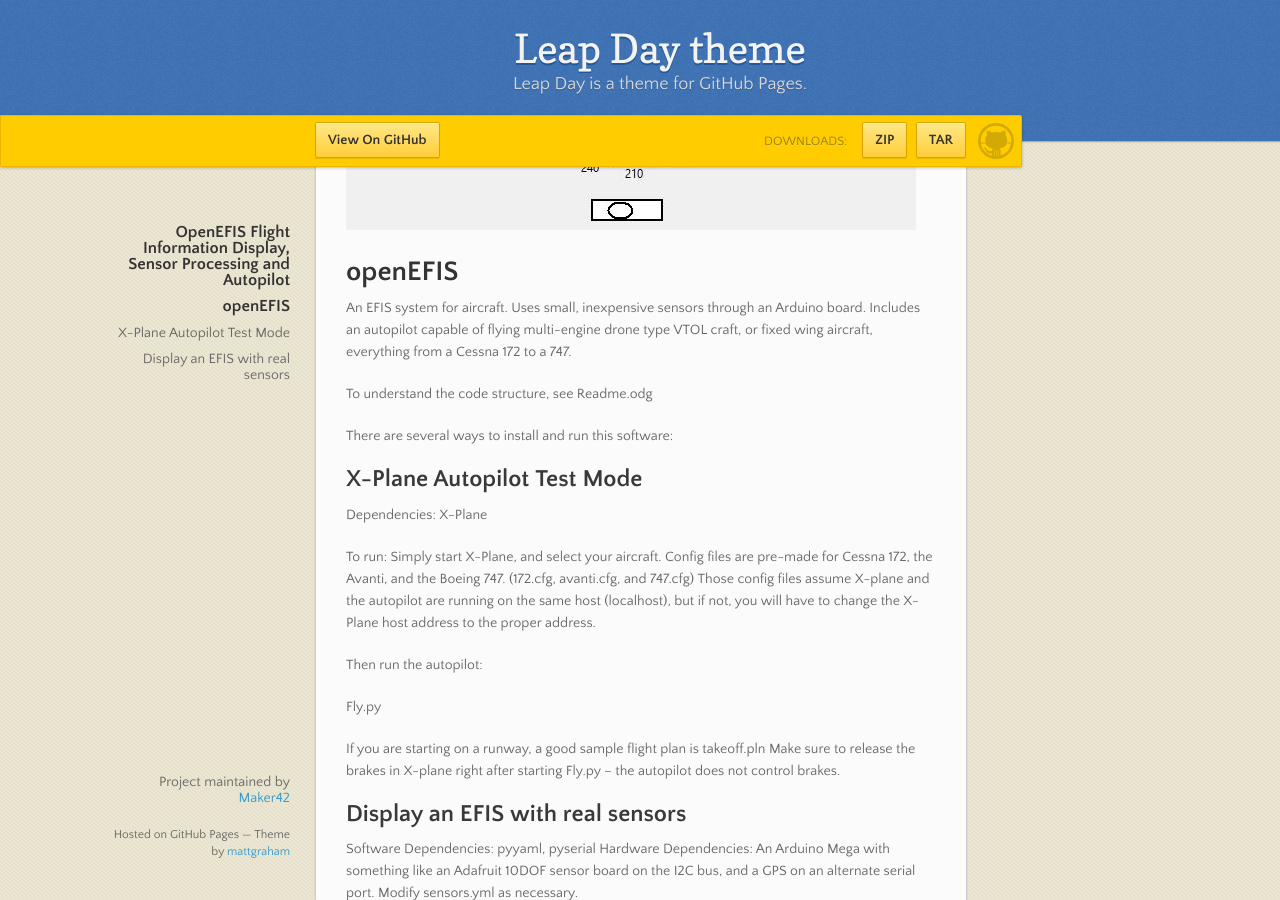
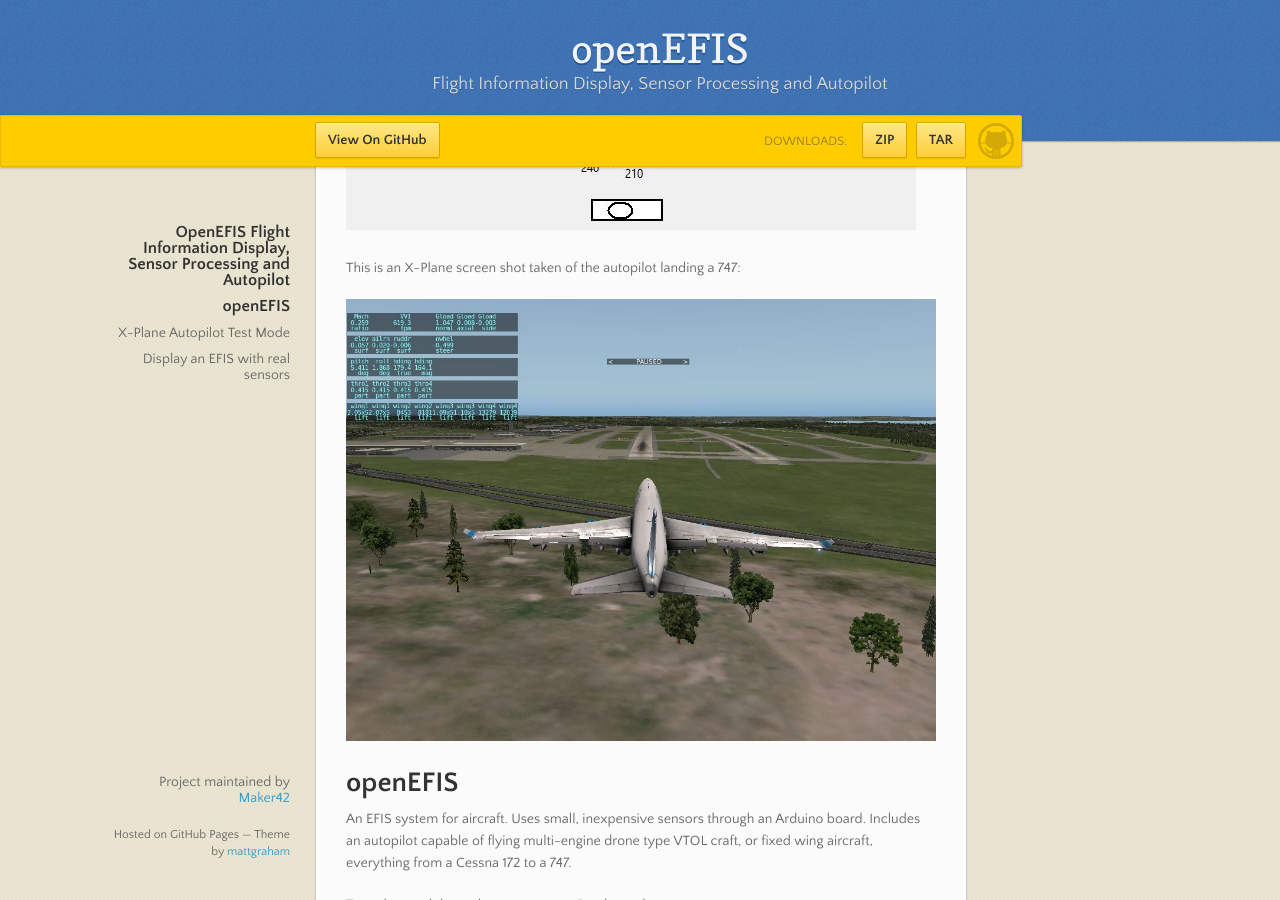
Before and after one commit to Maker42/openEFIS, a Jekyll site: the page built from index.md, in a window 1280 px wide and 900 px high, scrolled down 605 px. Built offline with Jekyll 4.4.1, drawn with Linux system fonts in a browser that asks for light colours; our own code applies the rules of GitHub Pages for plain Markdown files.

Commit message:
Add a picture from the autopilot.

```diff
--- a/_config.yml
+++ b/_config.yml
@@ -1,5 +1,5 @@
-title: Leap Day theme
-description: Leap Day is a theme for GitHub Pages.
+title: openEFIS
+description: Flight Information Display, Sensor Processing and Autopilot
 show_downloads: true
 google_analytics:
 theme: jekyll-theme-leap-day
--- a/index.md
+++ b/index.md
@@ -5,6 +5,10 @@
 # OpenEFIS Flight Information Display, Sensor Processing and Autopilot
 
 ![Sample](SampleImage.jpg)
+
+This is an X-Plane screen shot taken of the autopilot landing a 747:
+
+![Boeing747](747ShortFinal.jpg)
 
 # openEFIS
 An EFIS system for aircraft. Uses small, inexpensive sensors through an Arduino board.
```
